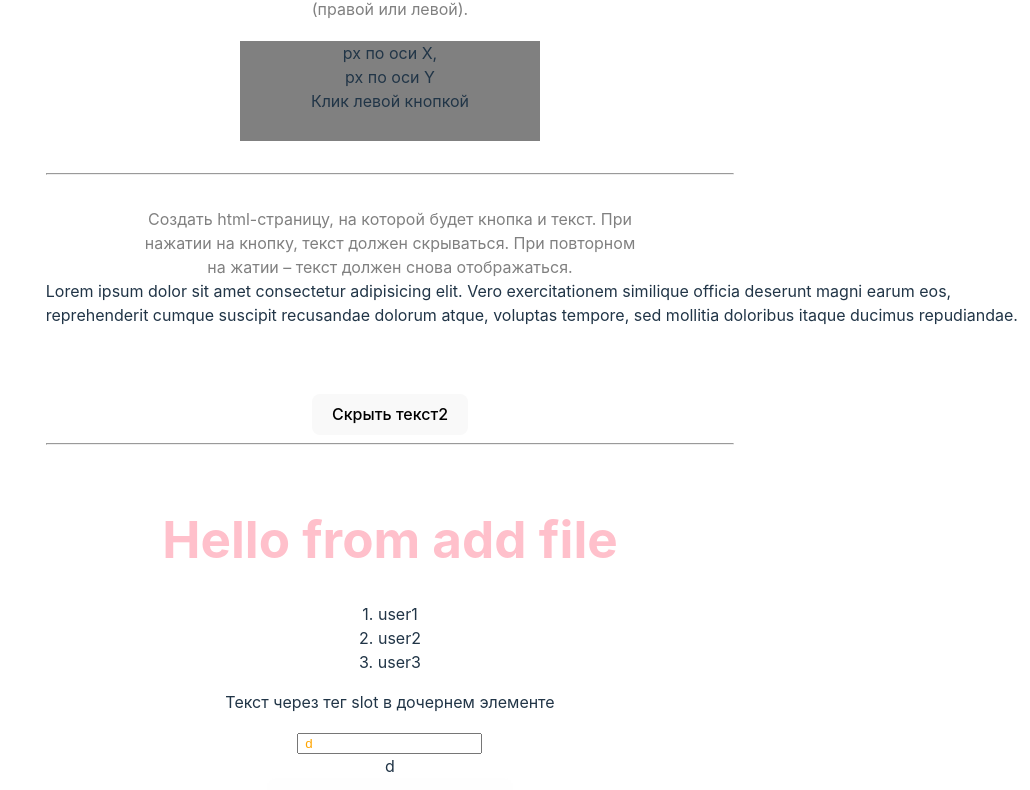
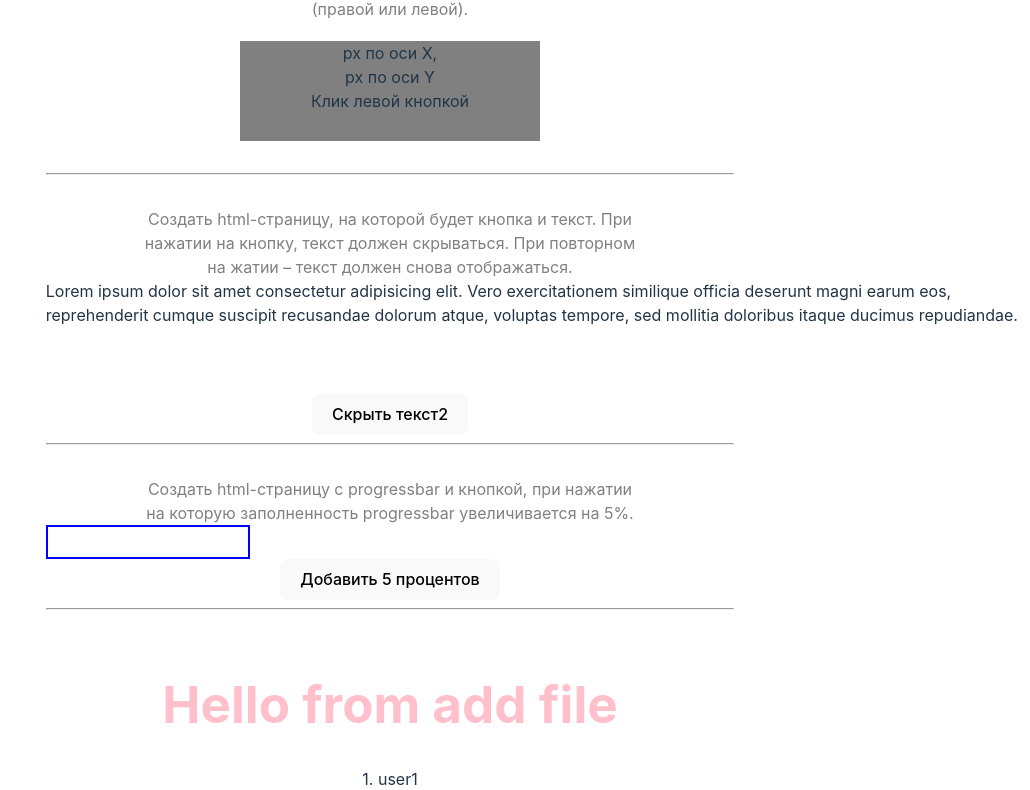
Before and after one commit to belkud/work_with_Vue, a Vue app: page / in a window 1280 px wide. Shown: the part 400-1190 px from the top of the page, without its empty margins (250-1280 px from the left). Built offline with nearby package versions, Linux system fonts and the light colour scheme.

Commit message:
make task with progress bar

```diff
--- a/src/App.vue
+++ b/src/App.vue
@@ -36,6 +36,7 @@ import MoveProgressBar  from "./components/MoveProgressBar.vue";
 <br><hr><br>
 
 <move-progress-bar/>
+<br><hr><br>
 
 
 
--- a/src/components/MoveProgressBar.vue
+++ b/src/components/MoveProgressBar.vue
@@ -1,20 +1,40 @@
 <script setup lang="ts">
     import { ref } from 'vue'
 
-
+const fillProgressBar = ref(0)
 
 </script>
 
 
 <template>
 
+<div class="task">Создать html-страницу с progressbar и кнопкой, при нажатии
+на которую заполненность progressbar увеличивается на 5%.</div>
+
+
+<div id="outer">
+    <div id="inner" :style="'width:' +fillProgressBar + 'px'">
+    </div>
+</div>
+<button @click="fillProgressBar+=10; console.log(fillProgressBar)">Добавить 5 процентов</button>
+
 
 </template>
 
 
-<style >
-    body {
-        /* background: lightblue !important; */
-    }
+<style scoped>
+
+#outer {
+    width: 200px;
+    height: 30px;
+    border: 2px solid blue;
+    overflow: hidden;
+}
+
+#inner {
+    background: green;
+    width: 0px;
+    height: 30px;
+}
 
 </style>
```
